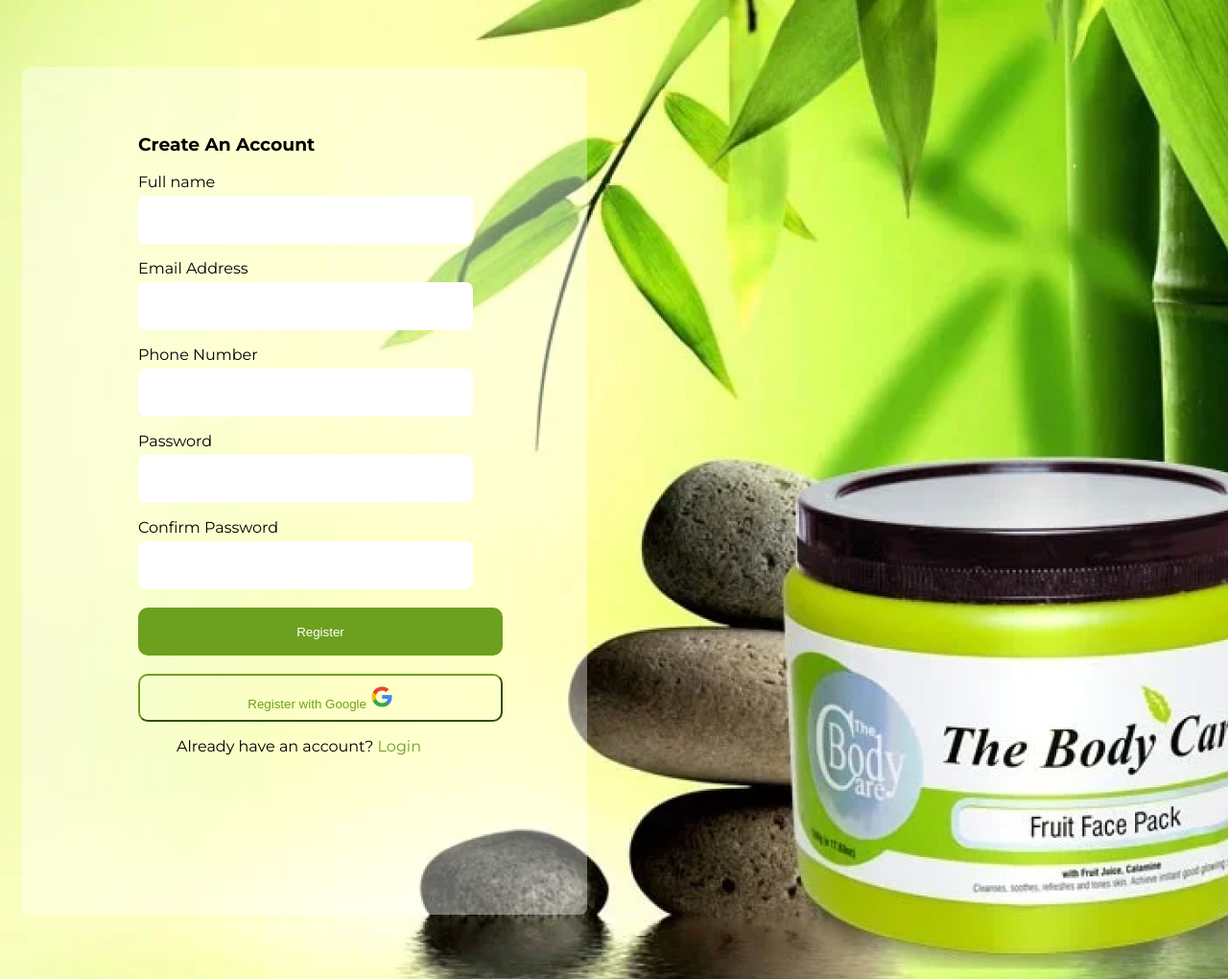
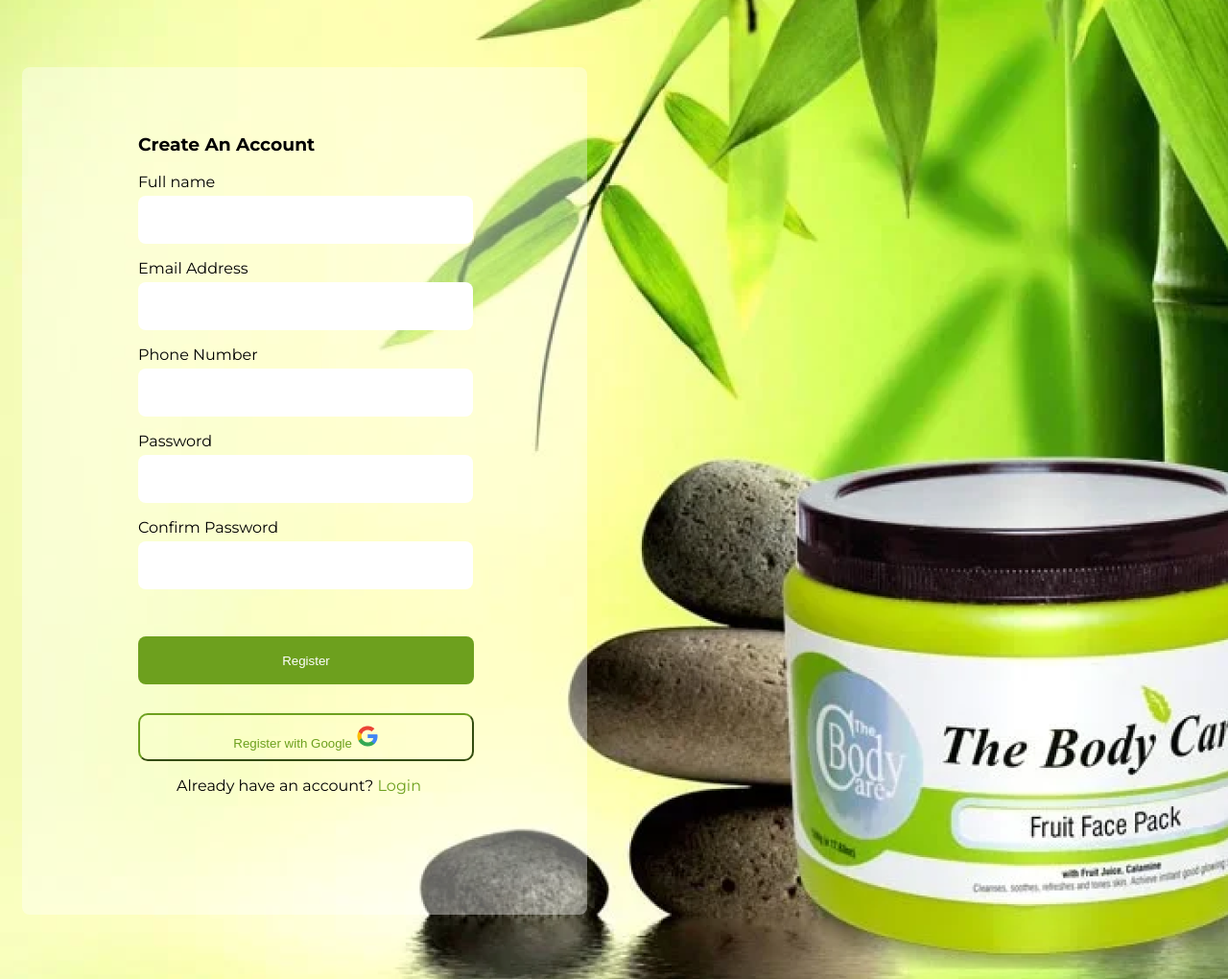
Before and after one commit to ifyjenny/sid-quiz, a plain HTML site: page index.html in a window 1280 px wide. Shown: the top 1020 px of the page at 96% size. Drawn offline with Linux system fonts and the light colour scheme.

Commit message:
second commit

```diff
--- a/style.css
+++ b/style.css
@@ -54,12 +54,14 @@
 
 button {
   background: #6da01e;
-  border-radius: 10px;
   padding: 10px;
-
-  width: 380px;
+    height: 48px;
+    border-radius: 8px;
+    margin-top: 30px;
+    color: white;
+    cursor: pointer;
+  width: 350px;
   height: 50px;
-  color: white;
 }
 
 button:hover {
@@ -68,6 +70,7 @@
 
 .button1 {
   border: none;
+
 }
 
 .button2 {
```
Also changed, not shown: index.html (+1 -1 lines).
